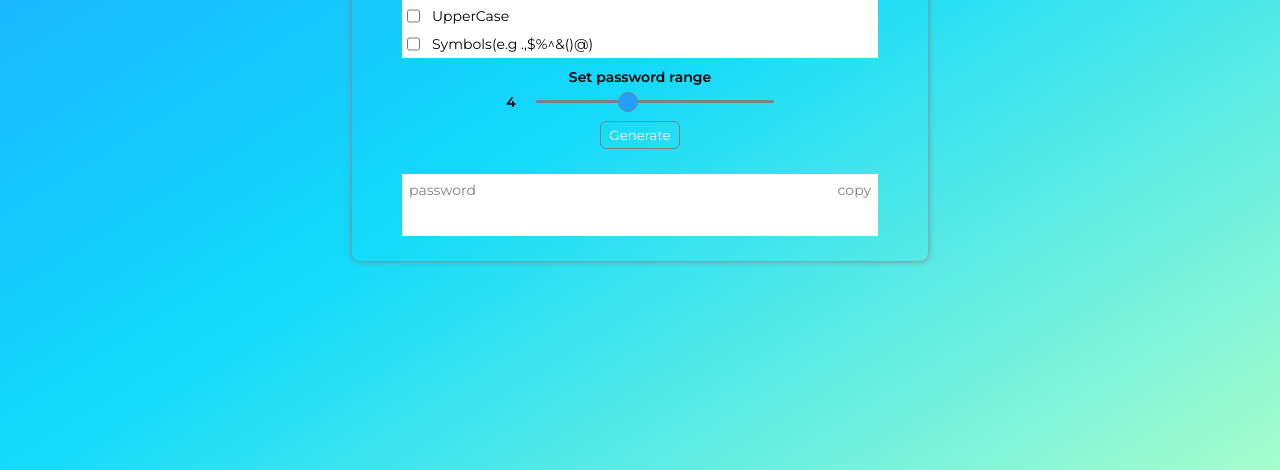
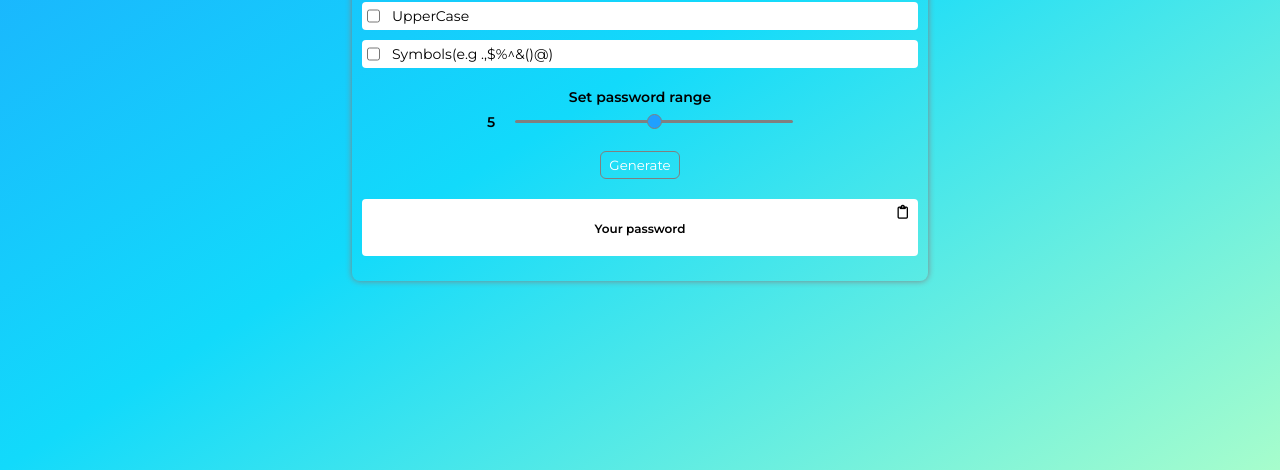
Before and after one commit to baba-alaya/password-generator, a plain HTML site: page index.html in a window 1280 px wide. Shown: the part 330-800 px from the top of the page. Drawn offline with Linux system fonts and the light colour scheme.

Commit message:
finishing

```diff
--- a/app.js
+++ b/app.js
@@ -64,7 +64,7 @@ form.addEventListener('submit', (e) => {
     let mod = value % checkedKey.length
     checkedKey.forEach(key => {
         for (let i = 0; i < avg; i++) {
-            const nums = Math.floor(Math.random() * avg)
+            const nums = Math.floor(Math.random() * key.length)
             FinalResult += assets[key][nums]
         }
     })
@@ -86,8 +86,9 @@ form.addEventListener('submit', (e) => {
     orgpass.textContent = FinalResult
 
     form.reset()
+    checkedKey = []
     button.disabled = !disabled
-     ovr = {
+    ovr = {
         numbers: [],
         lowwerCase: [],
         upperCase: [],
@@ -97,9 +98,13 @@ form.addEventListener('submit', (e) => {
     inputNum.textContent = value;
 })
 
-const copyText = function (e) {
-    e.preventDefault()
-    navigator.clipboard.writeText(orgpass.textContent)
-    alert('password copied succesfully')
+const copyText = async function (e) {
+    if (orgpass.textContent.trim() == 0) {
+        alert('please generate a password')
+    } else {
+        e.preventDefault()
+        await navigator.clipboard.writeText(orgpass.textContent)
+        alert('password copied succesfully')
+    }
 }
 copy.addEventListener('click', copyText)
--- a/index.html
+++ b/index.html
@@ -11,6 +11,7 @@
     <link
         href="https://fonts.googleapis.com/css2?family=Inter:wght@100;200;300;400;500&family=Montserrat:wght@100;200;300;400;500;600&family=Poppins:wght@100;200;300;400;500;600&display=swap"
         rel="stylesheet">
+    <link rel="stylesheet" href="https://cdnjs.cloudflare.com/ajax/libs/font-awesome/6.4.0/css/all.min.css">
 </head>
 
 <body>
@@ -41,7 +42,7 @@
                         <p>Set password range </p>
                         <div>
                             <p class="input-num">0</p>
-                            <input type="range" min="1" max="9" value="4" step="1">
+                            <input type="range" min="1" max="9" value="5" step="1">
                         </div>
                     </div>
                     <div class="btn">
@@ -50,10 +51,10 @@
                 </form>
                 <div class="pass">
                     <div class="text">
-                        <p>password</p>
-                        <a href="" class="copy">copy</a>
+                        <a href="" class="copy" title="copy password"><i class="fa-regular fa-clipboard" style="color: #000000;"></i></a>
                     </div>
                     <div class="password">
+                        <p>Your password</p>
                         <p class="orgpass"></p>
                     </div>
 
--- a/style.css
+++ b/style.css
@@ -32,12 +32,13 @@ a {
     justify-content: center;
     align-items: center;
     max-width: 1400px;
+    margin: auto;
     background: linear-gradient( to bottom right , #1FA0FF, #12DAFB ,#A7FDCC);
 }
 
 .container {
     width: 30%;
-    padding: 25px 0;
+    padding: 25px 10px;
     border-radius: 8px;
     box-shadow: 0px 0px 6px gray;
 }
@@ -47,11 +48,13 @@ a {
     padding-bottom:12px;
 }
 
-.cases {
-    padding: 0px 50px;
+form {
     display: flex;
     flex-direction: column;
-    gap: 5px;
+    gap: 10px;
+}
+
+.cases {
     font-size: 14px;
 }
 
@@ -60,6 +63,7 @@ a {
     display: flex;
     gap: 12px;
     padding: 5px;
+    border-radius: 4px;
 }
 
 .range {
@@ -90,8 +94,8 @@ a {
 
 .range div input::-webkit-slider-thumb {
     -webkit-appearance: none;
-    width: 20px;
-    height: 20px;
+    width: 15px;
+    height: 15px;
     background-color: #1FA0FF;
     border-radius: 50%;
     border: 1px solid grey;
@@ -117,21 +121,29 @@ a {
     flex-direction: column;
     margin-top: 20px;
     background-color: white;
-    padding: 7px;
+    padding: 4px 10px;
+    border-radius: 4px;
 }
 
 .pass > .text {
     display: flex;
-    justify-content: space-between;
+    justify-content: end;
     color: gray;
 }
 
 .password {
-    margin-top: 10px;
     text-align: center;
     font-size: 16px;
     font-weight: 600;
-    padding-bottom: 20px;
+    padding-bottom: 12px;
+}
+.password p:first-child {
+    font-size: 12px;
+}
+.orgpass {
+    color: black;
+    font-weight: 400;
+    margin-top: 4px;
 }
 
 @media screen and (max-width: 1299px) {
```
